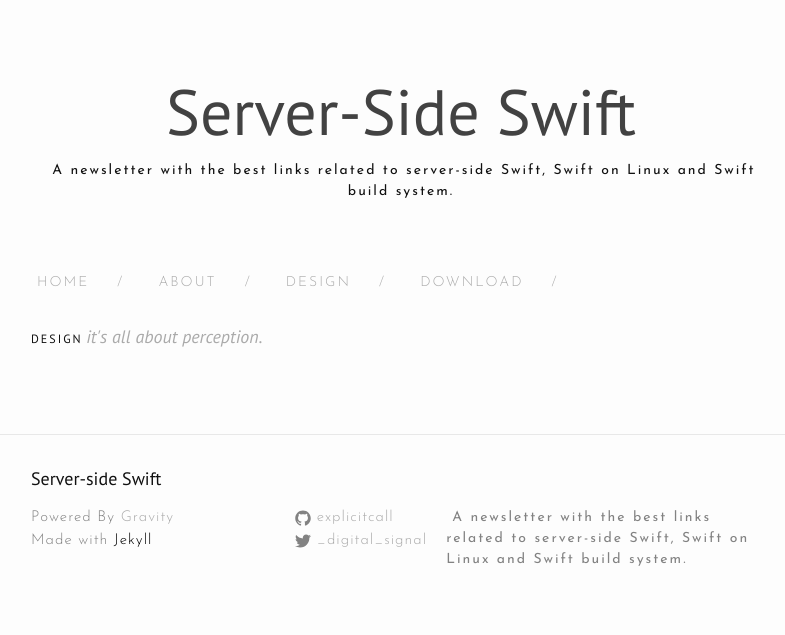
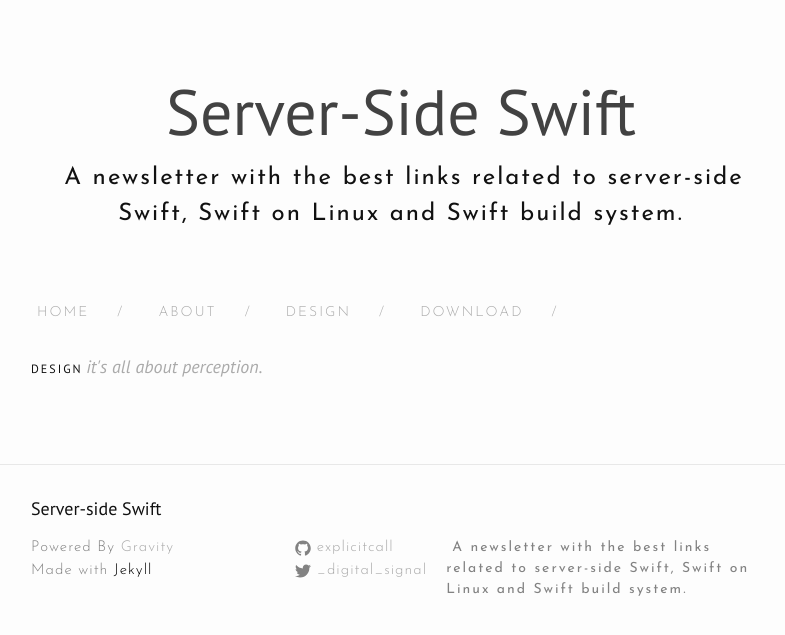
Before and after one commit to ServerSwift/serverswift.tech, a Jekyll site: the page built from design.md, in a window 1280 px wide. Shown: the top 635 px of the page, without its empty margins (239-1024 px from the left). Built offline with Jekyll 4.4.1, drawn with Linux system fonts in a browser that asks for light colours; nearby versions of some CDN libraries.

Commit message:
fonts updated in style.scss

```diff
--- a/css/style.scss
+++ b/css/style.scss
@@ -384,6 +384,10 @@
   }
 }
 .site-description {
+  center {
+    font-size: 24px;
+  }
+
   font-size: 14px;
   letter-spacing: 2px;
   text-indent: 6px;
@@ -582,7 +586,7 @@
   margin-bottom: $spacing-unit;
   padding-bottom: 3em !important;
   p {
-    font-size: 1.5rem;
+    font-size: 1.25rem;
   }
   h2 {
     font-size: 32px;
```
